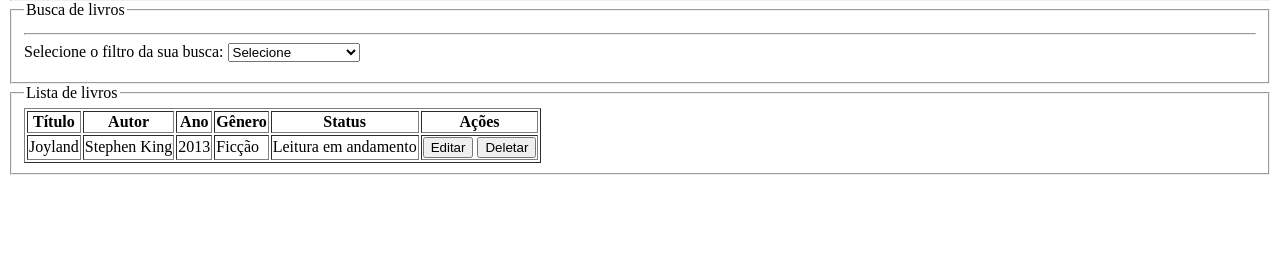
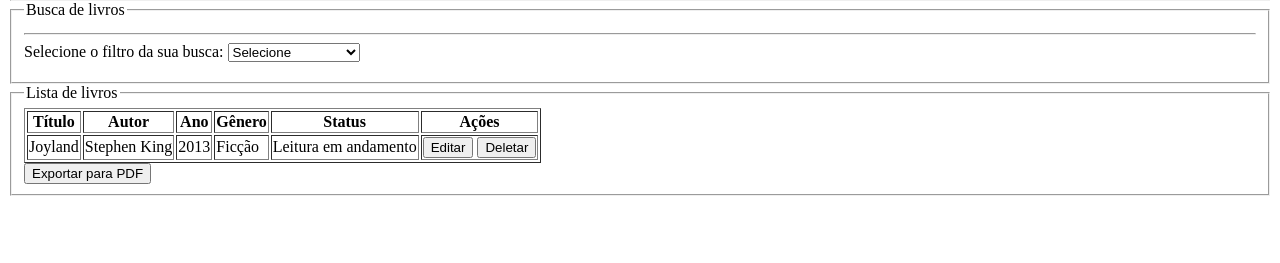
Before and after one commit to nathalidev/sistema_bibliotecario, a Flask app: page / in a window 1280 px wide. Shown: the part 397-660 px from the top of the page. Run offline with Flask 3, Linux system fonts and the light colour scheme.

Commit message:
Adicionada funcionalidade de exportação de PDF para a lista de livros
- Introduzida uma nova função para formatar o status do livro para exibição.

- Implementada a geração de PDFs usando FPDF para criar uma lista de livros.

- Adicionada uma nova rota para exportar a lista de livros como um arquivo PDF para download.

- Atualizadas as visualizações para incluir as importações necessárias e lidar com a geração de PDFs na memória.

```diff
--- a/biblioteca/static/js/livros.js
+++ b/biblioteca/static/js/livros.js
@@ -263,7 +263,38 @@ async function listarTodosLivros() {
     carregarLivros();
 }
 
-// ===== FUNÇÃO: Abrir diálogo de edição =====
+// ===== FUNÇÃO: Exportar livros para PDF =====
+async function exportarPDF() {
+    try {
+        const resposta = await fetch("/api/exportar-pdf");
+
+        if (resposta.ok) {
+            // Converter resposta em blob (arquivo)
+            const blob = await resposta.blob();
+
+            // Criar um URL temporário para o arquivo
+            const url = window.URL.createObjectURL(blob);
+
+            // Criar um link e simular clique para download
+            const link = document.createElement('a');
+            link.href = url;
+            link.download = 'meus_livros.pdf';
+            document.body.appendChild(link);
+            link.click();
+
+            // Limpar
+            document.body.removeChild(link);
+            window.URL.revokeObjectURL(url);
+
+            alert("PDF baixado com sucesso!");
+        } else {
+            alert("Erro ao exportar PDF!");
+        }
+    } catch (erro) {
+        alert(`Erro ao exportar PDF!\n${erro.message}`);
+    }
+}
+
 async function abrirEdicao(id) {
     try {
         const resposta = await fetch(`${API_URL}/${id}`);
@@ -458,6 +489,12 @@ document.addEventListener("DOMContentLoaded", function() {
     if (btnListarTodos) {
         btnListarTodos.addEventListener("click", carregarLivros);
     }
+
+    // Adicionar evento ao botão "Exportar PDF"
+    const btnExportarPDF = document.getElementById("btnExportarPDF");
+    if (btnExportarPDF) {
+        btnExportarPDF.addEventListener("click", exportarPDF);
+    }
 });
 
 // ===== FUNÇÃO: Filtrar livros =====
--- a/biblioteca/templates/index.html
+++ b/biblioteca/templates/index.html
@@ -4,6 +4,7 @@
     <meta charset="UTF-8">
     <meta name="viewport" content="width=device-width, initial-scale=1.0">
     <title>Sistema Bibliotecário</title>
+    <link rel="stylesheet" href="{{ url_for('static', filename='css/styles.css') }}">
 </head>
 
 <script src="{{ url_for('static', filename='js/livros.js') }}"></script>
@@ -274,6 +275,8 @@
             </tbody>
         </table>
 
+        <button type="button" id="btnExportarPDF">Exportar para PDF</button>
+
     </fieldset>
   </main>
 
--- a/biblioteca/views.py
+++ b/biblioteca/views.py
@@ -1,8 +1,10 @@
-from flask import render_template, request, redirect, url_for, jsonify
+from flask import render_template, request, redirect, url_for, jsonify, send_file
 from main import app
 import json
 import os
 from datetime import datetime
+from fpdf import FPDF
+from io import BytesIO
 
 ARQUIVO = "livros.json"
 ANO_ATUAL = datetime.now().year
@@ -20,6 +22,64 @@ def salvar_livros(livros):
     with open(ARQUIVO, "w", encoding="utf-8") as f:
         json.dump(livros, f, indent=4, ensure_ascii=False)
 
+def formatar_status(status):
+    """Formata o status para exibição"""
+    mapa = {
+        "lido": "Lido",
+        "leitura_em_andamento": "Leitura em andamento",
+        "leitura_nao_iniciada": "Leitura nao iniciada",
+        "nao_lido": "Nao lido"
+    }
+    return mapa.get(status, status)
+
+def gerar_pdf_livros(livros):
+    """Gera um PDF com a lista de livros"""
+    pdf = FPDF()
+    pdf.add_page()
+
+    # Configurar fonte
+    pdf.set_font("Arial", "B", 16)
+    pdf.cell(0, 10, "Meus Livros", ln=True, align="C")
+
+    pdf.set_font("Arial", "", 10)
+    pdf.ln(5)
+
+    # Cabeçalhos da tabela
+    pdf.set_font("Arial", "B", 10)
+    pdf.cell(60, 8, "Titulo", border=1)
+    pdf.cell(40, 8, "Autor", border=1)
+    pdf.cell(50, 8, "Status", border=1)
+    pdf.cell(30, 8, "Ano", border=1, ln=True)
+
+    # Conteúdo da tabela
+    pdf.set_font("Arial", "", 9)
+    for livro in livros:
+        status_formatado = formatar_status(livro.get("status", ""))
+        pdf.cell(60, 8, livro.get("titulo", "")[:50], border=1)
+        pdf.cell(40, 8, livro.get("autor", "")[:50], border=1)
+        pdf.cell(50, 8, status_formatado[:50], border=1)
+        pdf.cell(30, 8, str(livro.get("ano", "")), border=1, ln=True)
+
+    return pdf
+
+def exportar_livros_pdf():
+    livros = carregar_livros()
+    pdf = gerar_pdf_livros(livros)
+
+    # Gerar PDF em memória (retorna bytes)
+    pdf_output = pdf.output(dest='S').encode('latin-1')
+    pdf_bytes = BytesIO(pdf_output)
+    pdf_bytes.seek(0)
+
+    # Retornar o arquivo para download
+    return send_file(
+        pdf_bytes,
+        mimetype='application/pdf',
+        as_attachment=True,
+        download_name='meus_livros.pdf'
+    )
+
+
 
 # ---------------- ROTAS ----------------
 
@@ -33,6 +93,9 @@ def home():
 def listar_livros():
     return jsonify(carregar_livros())
 
+@app.route("/api/exportar-pdf", methods=["GET"])
+def exportar_pdf():
+    return exportar_livros_pdf()
 
 @app.route("/api/livros", methods=["POST"])
 def cadastrar_livro():
```
Also changed, not shown: biblioteca/static/css/styles.css (added), 1 other file.
